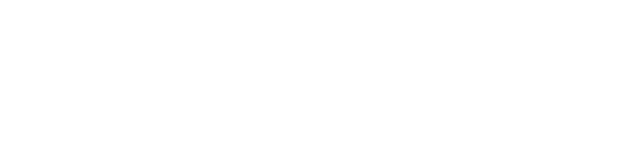
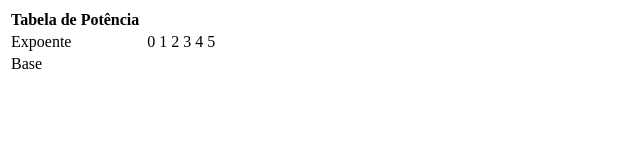
Before and after one commit to leandrolopes21/logaritmo-site, a plain HTML site: page tabela-potencia.html in a window 1280 px wide. Shown: the whole page, without its empty margins (0-640 px from the left). Drawn offline with Linux system fonts and the light colour scheme.

Commit message:
Novo arquivo
Criando e atualizando no arquivo html

```diff
--- a/tabela-potencia.html
+++ b/tabela-potencia.html
@@ -9,9 +9,30 @@
     <table>
         <thead>
             <tr>
-                <th></th>
+                <th>Tabela de Potência</th>
             </tr>
         </thead>
+        <tbody>
+            <tr>
+                <td>Expoente</td>
+                <td></td>
+                <td>0</td>
+                <td>1</td>
+                <td>2</td>
+                <td>3</td>
+                <td>4</td>
+                <td>5</td>
+            </tr>
+            <tr>
+                <td>Base</td>
+                <td></td>
+                <td></td>
+                <td></td>
+                <td></td>
+                <td></td>
+                <td></td>
+            </tr>
+        </tbody>
     </table>
 </body>
 </html>
```
